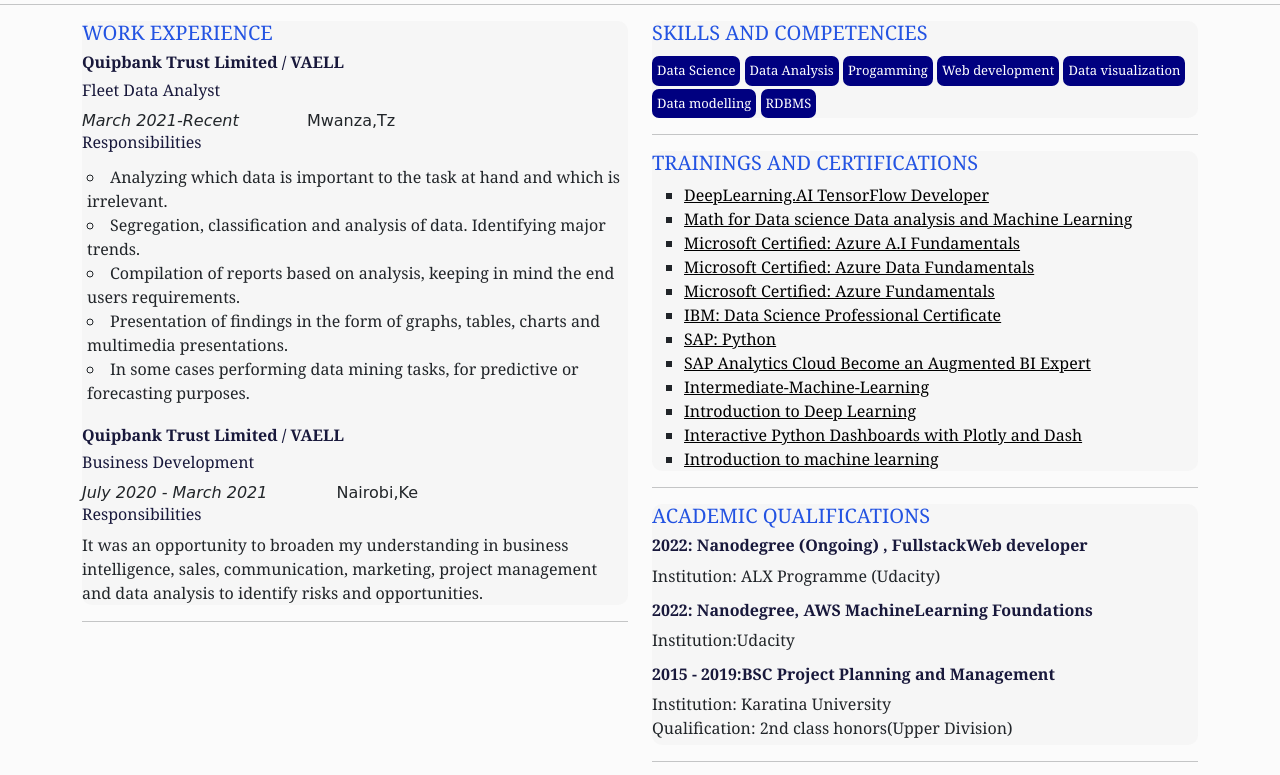
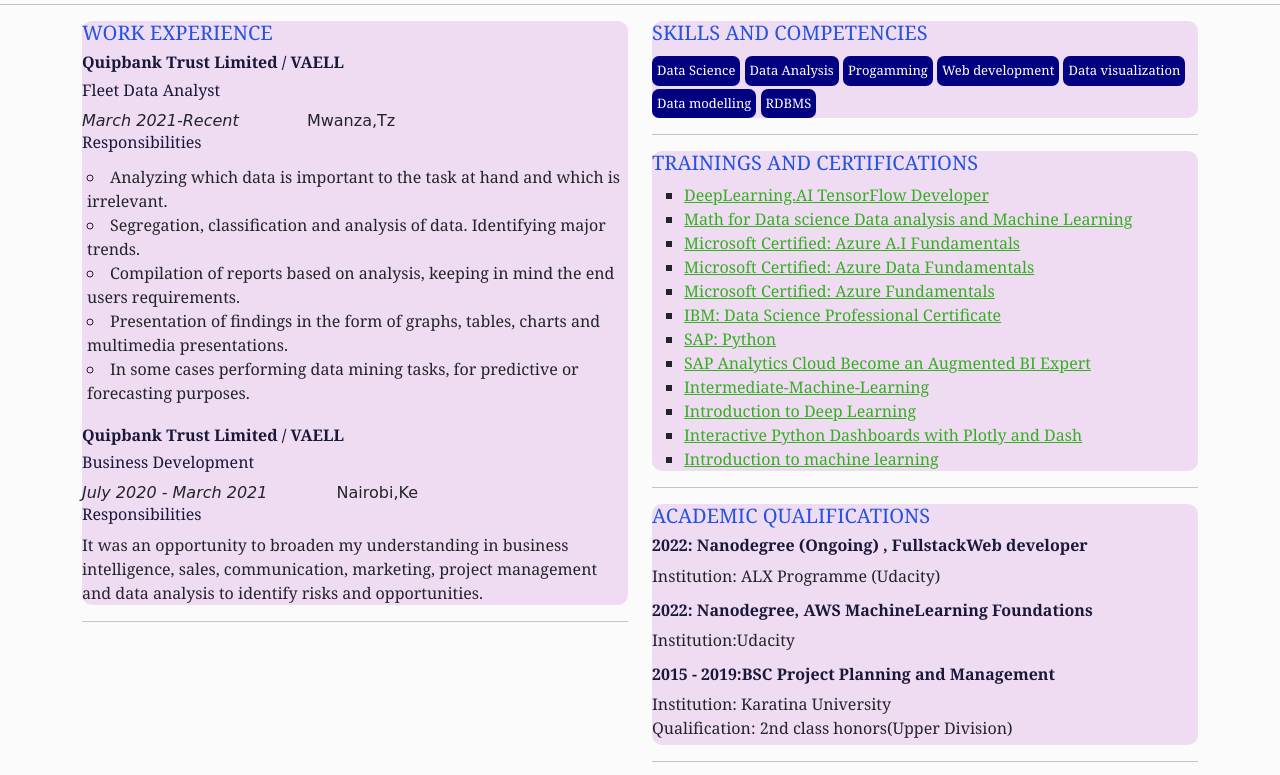
Before and after one commit to mosesglitch/Resume-Markup, a plain HTML site: page index.html in a window 1280 px wide. Shown: the part 242-1017 px from the top of the page. Drawn offline with nearby package versions, Linux system fonts and the light colour scheme.

Commit message:
remove black

```diff
--- a/styles.css
+++ b/styles.css
@@ -11,7 +11,7 @@ body {
   background-color: rgba(224, 224, 224, 0.1);
 }
 a {
-  color: black;
+  color: rgb(51, 175, 32);
 }
 h1 {
   color: rgb(24, 24, 59);
@@ -28,7 +28,7 @@ li {
   list-style: none;
 }
 .newsec {
-  background-color: rgba(224, 224, 224, 0.2);
+  background-color: rgba(196, 96, 203, 0.2);
   border-radius: 10px;
   padding: 20px green;
 }
```
